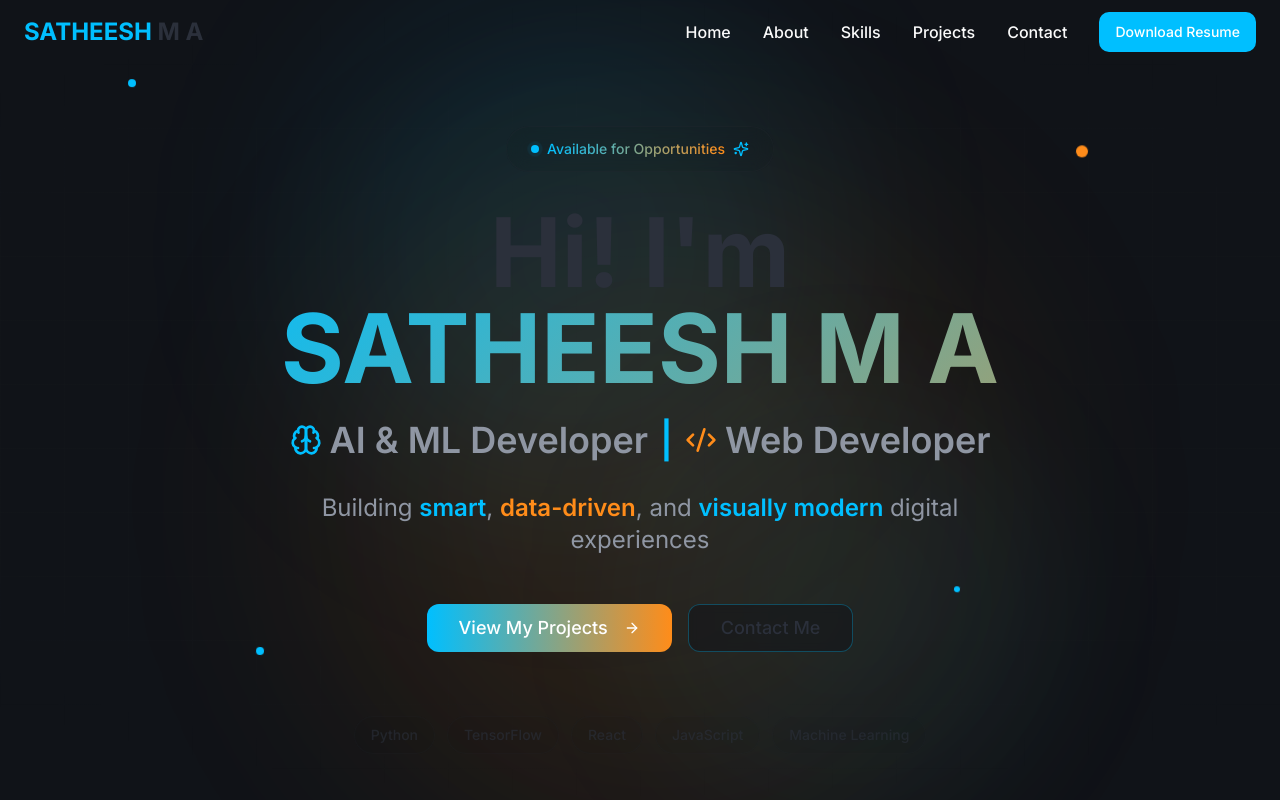
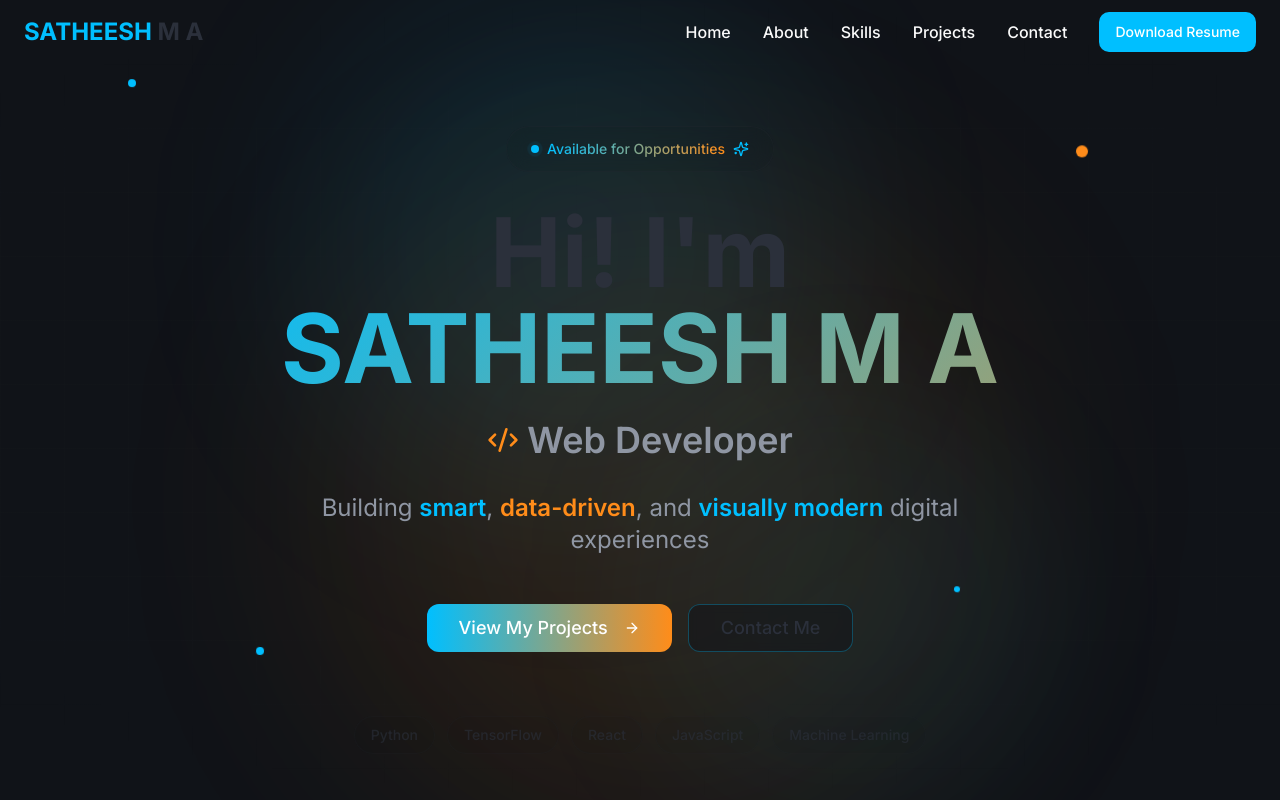
Before and after one commit to SatheeshmaDev/satheeshma-info, a React (Vite) app: page / in a window 1280 px wide. Shown: the top 800 px of the page. Built offline with nearby package versions, Linux system fonts and the light colour scheme; the HTML template or start-up script is replaced by a standard one.

Commit message:
Refactor Hero Section Text

```diff
--- a/src/components/Hero.tsx
+++ b/src/components/Hero.tsx
@@ -58,11 +58,6 @@ const Hero = () => {
           {/* Subtitle with icons */}
           <div className="flex flex-wrap items-center justify-center gap-3 mb-8 text-2xl md:text-3xl lg:text-4xl font-semibold text-muted-foreground animate-fade-in">
             <div className="flex items-center gap-2 group">
-              <Brain className="w-6 h-6 md:w-8 md:h-8 text-primary group-hover:scale-110 transition-transform" />
-              <span>AI & ML Developer</span>
-            </div>
-            <span className="text-primary">|</span>
-            <div className="flex items-center gap-2 group">
               <Code2 className="w-6 h-6 md:w-8 md:h-8 text-secondary group-hover:scale-110 transition-transform" />
               <span>Web Developer</span>
             </div>
```
